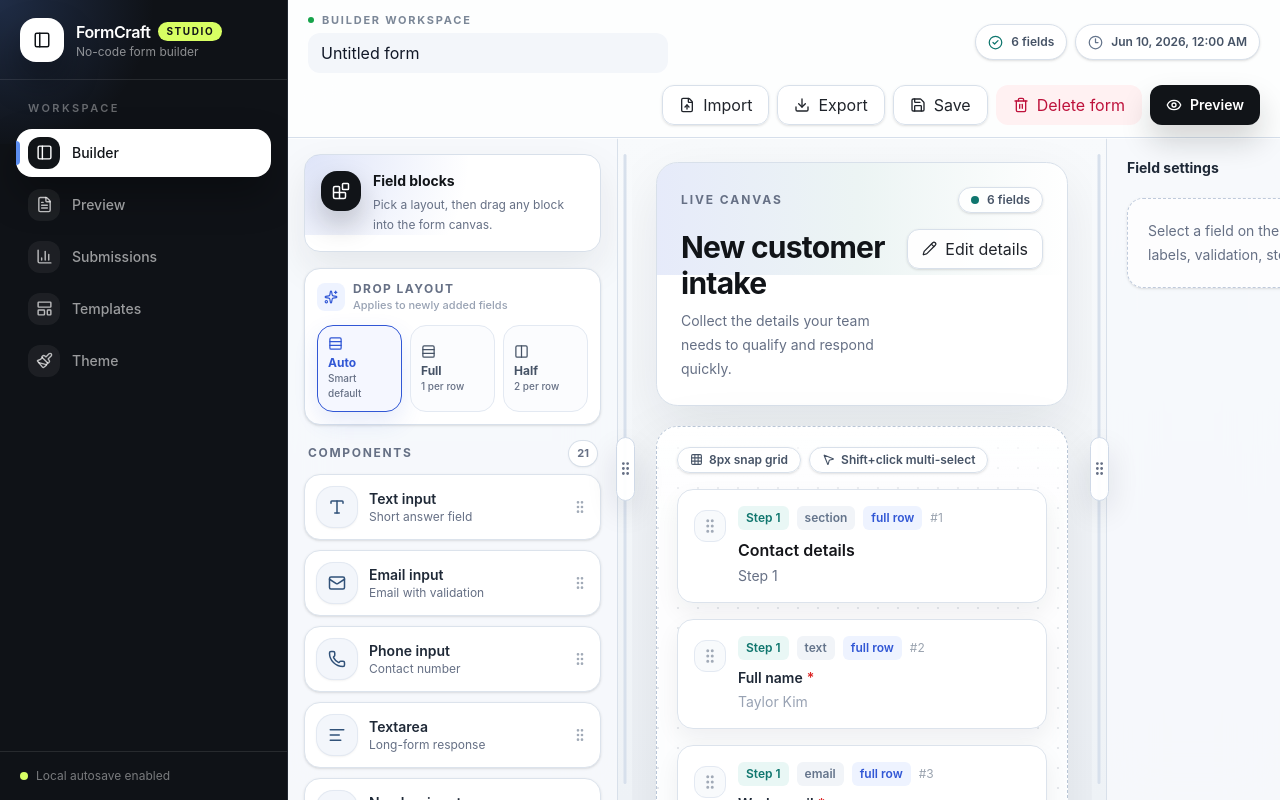
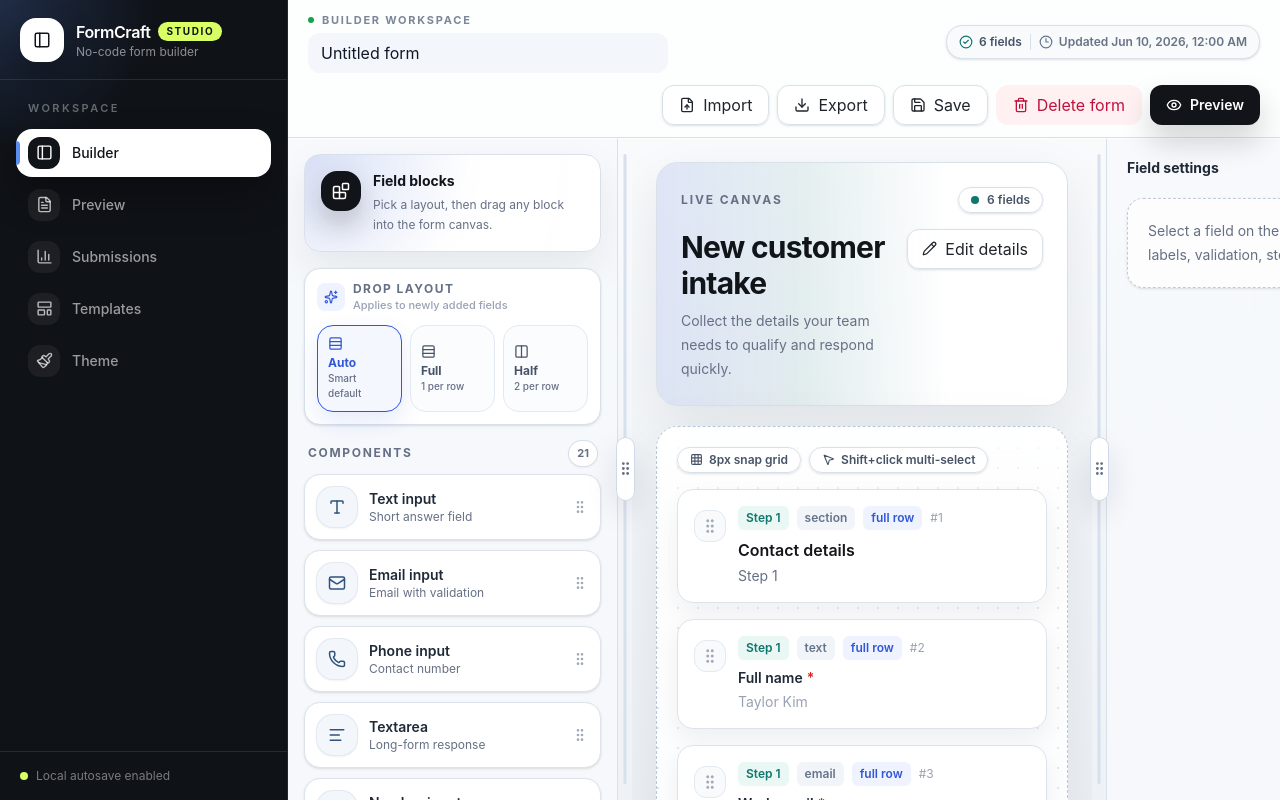
Before and after one commit to OmKhandale05/formcraft, a Next.js app: page /builder in a window 1280 px wide. Built offline with nearby package versions, Linux system fonts and the light colour scheme.

Commit message:
style(builder): polish card color surfaces

```diff
--- a/src/app/builder/page.tsx
+++ b/src/app/builder/page.tsx
@@ -176,14 +176,15 @@ export default function BuilderPage() {
                   className="h-10 max-w-[360px] border-transparent bg-[#f3f6fa] text-[15px] font-bold shadow-none focus:bg-white"
                 />
               </div>
-              <div className="hidden items-center gap-2 xl:flex">
-                <span className="inline-flex h-9 items-center gap-2 rounded-full border border-[#d8e0ea] bg-white px-3 text-xs font-semibold text-[#465366] shadow-sm">
-                  <CheckCircle2 size={15} className="text-[#0f766e]" />
+              <div className="hidden items-center rounded-2xl border border-[#d8e0ea] bg-[#f8fafc] px-3 py-2 text-xs font-semibold text-[#465366] shadow-sm xl:flex">
+                <span className="inline-flex items-center gap-1.5">
+                  <CheckCircle2 size={14} className="text-[#0f766e]" />
                   {form.fields.length} fields
                 </span>
-                <span className="inline-flex h-9 items-center gap-2 rounded-full border border-[#d8e0ea] bg-white px-3 text-xs font-semibold text-[#465366] shadow-sm">
-                  <Clock3 size={15} className="text-[#64748b]" />
-                  {formatTimestamp(form.updatedAt)}
+                <span className="mx-2 h-4 w-px bg-[#d8e0ea]" />
+                <span className="inline-flex items-center gap-1.5 text-[#687386]">
+                  <Clock3 size={14} className="text-[#64748b]" />
+                  Updated {formatTimestamp(form.updatedAt)}
                 </span>
               </div>
               <div className="ml-auto flex flex-wrap gap-2">
--- a/src/components/builder/canvas.tsx
+++ b/src/components/builder/canvas.tsx
@@ -22,17 +22,16 @@ export function BuilderCanvas({ onEditForm }: { onEditForm: () => void }) {
   return (
     <div className="formcraft-scrollbar h-full overflow-y-auto p-4 sm:p-6">
       <div className="mx-auto max-w-7xl">
-        <div className="mb-5 overflow-hidden rounded-[1.35rem] border border-[#d8e0ea] bg-white shadow-[0_20px_55px_rgba(17,24,39,0.08)]">
-          <div className="relative p-5 sm:p-6">
-            <div className="pointer-events-none absolute inset-x-0 top-0 h-28 bg-[linear-gradient(90deg,rgba(49,87,213,0.12),rgba(15,118,110,0.08),transparent)]" />
-            <div className="relative mb-4 flex flex-wrap items-center justify-between gap-3">
+        <div className="mb-5 overflow-hidden rounded-[1.35rem] border border-[#d8e0ea] bg-[linear-gradient(90deg,rgba(49,87,213,0.12),rgba(15,118,110,0.08),rgba(255,255,255,0.98)_72%)] shadow-[0_20px_55px_rgba(17,24,39,0.08)]">
+          <div className="p-5 sm:p-6">
+            <div className="mb-4 flex flex-wrap items-center justify-between gap-3">
               <p className="text-xs font-bold uppercase tracking-[0.16em] text-[#667085]">Live canvas</p>
               <div className="flex items-center gap-2 rounded-full border border-[#d8e0ea] bg-white/90 px-3 py-1 text-xs font-semibold text-[#465366] shadow-sm">
-              <span className="h-2 w-2 rounded-full bg-[#0f766e]" />
-              {form.fields.length} fields
+                <span className="h-2 w-2 rounded-full bg-[#0f766e]" />
+                {form.fields.length} fields
               </div>
             </div>
-            <div className="relative flex flex-wrap items-start justify-between gap-4">
+            <div className="flex flex-wrap items-start justify-between gap-4">
               <div className="min-w-0 flex-1">
                 <h1 className="text-2xl font-bold tracking-tight text-[#111418] sm:text-3xl">{form.title}</h1>
                 <p className="mt-2 max-w-3xl text-sm leading-6 text-[#667085]">{form.description}</p>
--- a/src/components/builder/field-sidebar.tsx
+++ b/src/components/builder/field-sidebar.tsx
@@ -23,10 +23,9 @@ export function FieldSidebar() {
 
   return (
     <div className="formcraft-scrollbar h-full overflow-y-auto border-r border-[#d8e0ea] bg-[#f7f9fc]/90 p-4 backdrop-blur-xl">
-      <div className="mb-4 overflow-hidden rounded-2xl border border-[#d8e0ea] bg-white shadow-[0_16px_38px_rgba(17,24,39,0.08)]">
-        <div className="relative p-4">
-          <div className="pointer-events-none absolute inset-x-0 top-0 h-20 bg-[radial-gradient(circle_at_top_left,rgba(49,87,213,0.16),transparent_54%)]" />
-          <div className="relative flex items-start gap-3">
+      <div className="mb-4 overflow-hidden rounded-2xl border border-[#d8e0ea] bg-[radial-gradient(circle_at_top_left,rgba(49,87,213,0.16),rgba(255,255,255,0.95)_54%,#ffffff_100%)] shadow-[0_16px_38px_rgba(17,24,39,0.08)]">
+        <div className="p-4">
+          <div className="flex items-start gap-3">
             <span className="flex h-10 w-10 shrink-0 items-center justify-center rounded-2xl bg-[#111418] text-white shadow-[0_14px_28px_rgba(17,20,24,0.22)]">
               <Blocks size={18} />
             </span>
```
